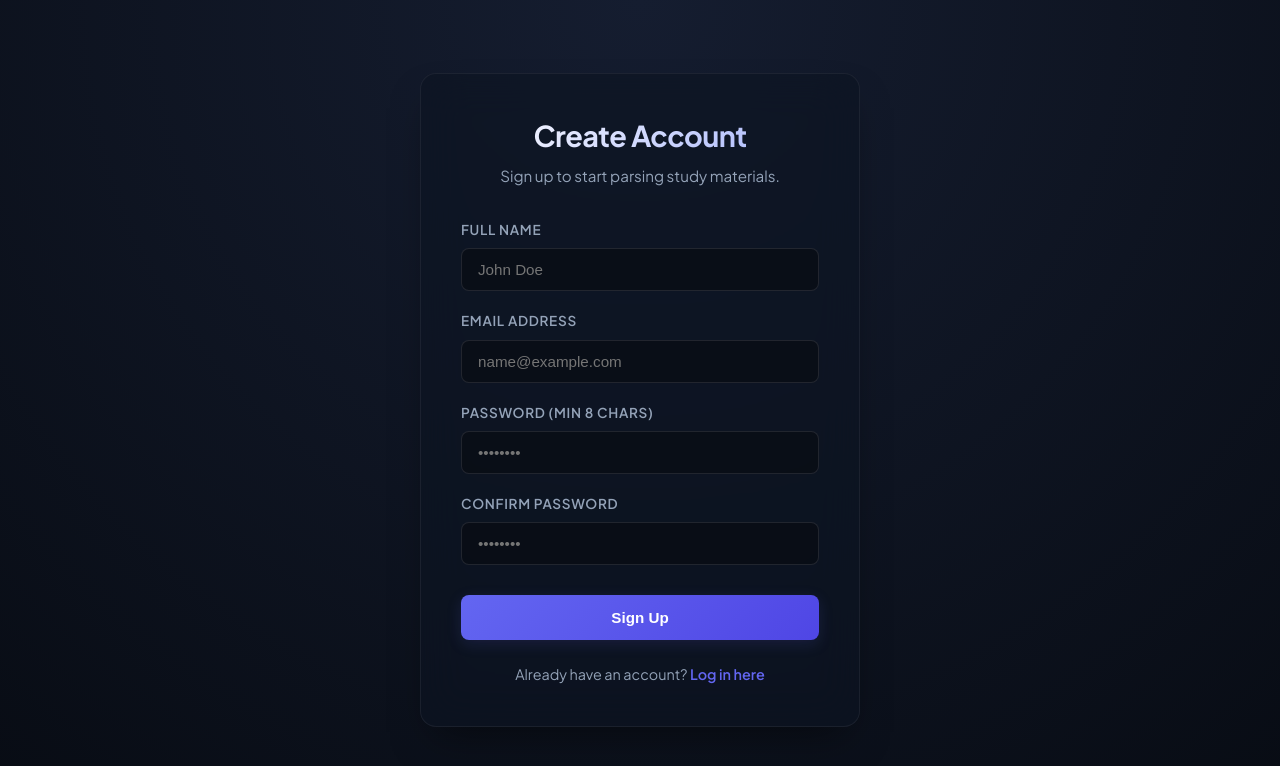
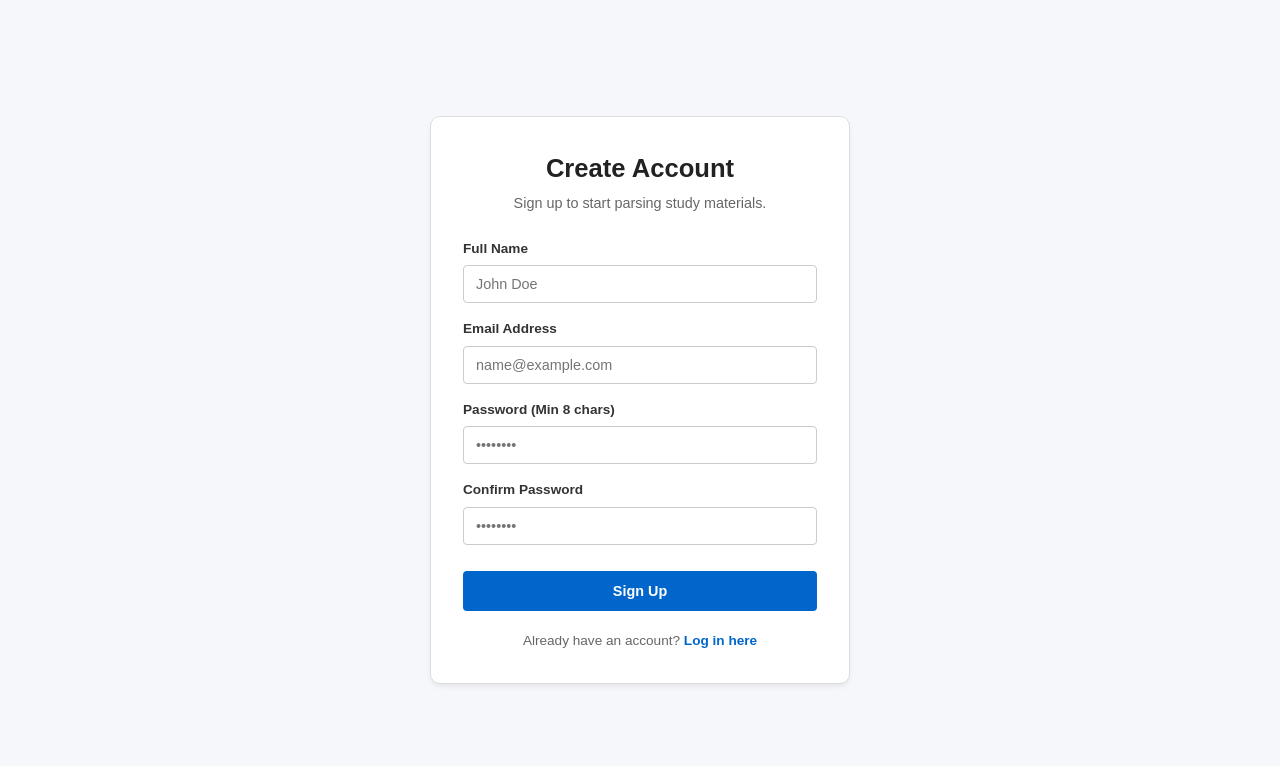
Before and after one commit to Vishaldave45/ai-study-assistant, a React (Vite) app in the folder frontend/: page /register in a window 1280 px wide. Shown: the top 766 px of the page. Built offline with nearby package versions, Linux system fonts and the light colour scheme.

Commit message:
feat(frontend): update auth pages to use matching workspace light theme design

```diff
--- a/frontend/src/styles/index.css
+++ b/frontend/src/styles/index.css
@@ -1,5 +1,3 @@
-@import url('https://fonts.googleapis.com/css2?family=Plus+Jakarta+Sans:wght@300;400;500;600;700&display=swap');
-
 *,
 *::before,
 *::after {
@@ -22,182 +20,151 @@ body {
 }
 
 /* ==========================================
-   Isolated Premium Auth Styling (Dark Mode)
+   Clean Matching Auth Styling (Light Theme)
    ========================================== */
 
 .auth-page-container {
-  font-family: 'Plus Jakarta Sans', system-ui, -apple-system, sans-serif;
-  background-color: #080c14;
-  background-image: radial-gradient(circle at 50% 0%, #151d30 0%, #080c14 100%);
-  color: #f8fafc;
   display: flex;
   align-items: center;
   justify-content: center;
   min-height: 100vh;
   width: 100%;
   padding: 24px;
+  background: #f5f7fb;
+  color: #222;
 }
 
-/* Floating Glassmorphic Authentication Card */
+/* Matching White Card */
 .auth-page-container .auth-card {
-  background: rgba(13, 20, 35, 0.65);
-  backdrop-filter: blur(20px);
-  -webkit-backdrop-filter: blur(20px);
-  border: 1px solid rgba(255, 255, 255, 0.06);
-  box-shadow: 0 20px 40px -15px rgba(0, 0, 0, 0.5);
+  background: #fff;
+  border: 1px solid #ddd;
+  box-shadow: 0 4px 6px -1px rgba(0, 0, 0, 0.05), 0 2px 4px -1px rgba(0, 0, 0, 0.03);
   width: 100%;
-  max-width: 440px;
-  padding: 40px;
-  border-radius: 16px;
-  animation: authCardFadeIn 0.6s cubic-bezier(0.16, 1, 0.3, 1) forwards;
-}
-
-@keyframes authCardFadeIn {
-  from {
-    opacity: 0;
-    transform: translateY(15px);
-  }
-  to {
-    opacity: 1;
-    transform: translateY(0);
-  }
+  max-width: 420px;
+  padding: 32px;
+  border-radius: 10px;
 }
 
 /* Auth Header */
 .auth-page-container .auth-header {
   text-align: center;
-  margin-bottom: 32px;
+  margin-bottom: 24px;
 }
 
 .auth-page-container .auth-header h1 {
-  font-size: 1.8em;
-  font-weight: 700;
-  letter-spacing: -0.02em;
-  margin-bottom: 8px;
-  background: linear-gradient(135deg, #fff 0%, #a5b4fc 100%);
-  -webkit-background-clip: text;
-  -webkit-text-fill-color: transparent;
+  font-size: 1.6em;
+  font-weight: bold;
+  color: #222;
+  margin-bottom: 6px;
 }
 
 .auth-page-container .auth-header p {
-  color: #94a3b8;
-  font-size: 0.95em;
-  font-weight: 400;
+  color: #666;
+  font-size: 0.9em;
 }
 
 /* Form Styles */
 .auth-page-container .auth-form {
   display: flex;
   flex-direction: column;
-  gap: 20px;
+  gap: 16px;
 }
 
 .auth-page-container .form-group {
   display: flex;
   flex-direction: column;
-  gap: 8px;
+  gap: 6px;
 }
 
 .auth-page-container .form-group label {
   font-size: 0.85em;
-  font-weight: 600;
-  letter-spacing: 0.05em;
-  text-transform: uppercase;
-  color: #94a3b8;
+  font-weight: bold;
+  color: #333;
 }
 
 .auth-page-container .form-group input {
-  background: rgba(7, 10, 18, 0.6);
-  border: 1px solid rgba(255, 255, 255, 0.1);
-  color: #f8fafc;
-  padding: 12px 16px;
-  font-size: 0.95em;
-  border-radius: 8px;
+  background: #fff;
+  border: 1px solid #ccc;
+  color: #222;
+  padding: 10px 12px;
+  font-size: 0.9em;
+  border-radius: 4px;
   width: 100%;
   outline: none;
-  transition: all 0.2s ease-in-out;
+  transition: border-color 0.15s ease-in-out;
 }
 
 .auth-page-container .form-group input:focus {
-  border-color: #6366f1;
-  box-shadow: 0 0 0 4px rgba(99, 102, 241, 0.25);
+  border-color: #0066cc;
 }
 
-/* Gradient Action Button */
+/* Matching Blue Action Button */
 .auth-page-container .auth-btn {
-  background: linear-gradient(135deg, #6366f1 0%, #4f46e5 100%);
+  background: #0066cc;
   color: #fff;
   border: none;
-  padding: 14px;
-  font-size: 0.95em;
-  font-weight: 600;
-  border-radius: 8px;
+  padding: 12px;
+  font-size: 0.9em;
+  font-weight: bold;
+  border-radius: 4px;
   cursor: pointer;
   width: 100%;
-  box-shadow: 0 4px 15px rgba(99, 102, 241, 0.15);
-  transition: all 0.25s cubic-bezier(0.16, 1, 0.3, 1);
+  transition: background 0.15s ease-in-out;
   display: flex;
   align-items: center;
   justify-content: center;
 }
 
 .auth-page-container .auth-btn:hover:not(:disabled) {
-  filter: brightness(1.1);
-  box-shadow: 0 0 25px rgba(99, 102, 241, 0.25);
-  transform: translateY(-1px);
-}
-
-.auth-page-container .auth-btn:active:not(:disabled) {
-  transform: translateY(0);
+  background: #0052a3;
 }
 
 .auth-page-container .auth-btn:disabled {
   opacity: 0.6;
   cursor: not-allowed;
-  box-shadow: none;
 }
 
 /* Alert Notification Boxes */
 .auth-page-container .auth-alert {
-  padding: 12px 16px;
-  border-radius: 8px;
-  font-size: 0.9em;
+  padding: 10px 14px;
+  border-radius: 4px;
+  font-size: 0.85em;
   font-weight: 500;
   display: flex;
   align-items: center;
-  gap: 10px;
+  gap: 8px;
+  line-height: 1.4;
 }
 
 .auth-page-container .auth-alert.error {
-  background: rgba(239, 68, 68, 0.1);
-  border: 1px solid rgba(239, 68, 68, 0.2);
-  color: #f87171;
+  background: #fee2e2;
+  border: 1px solid #fca5a5;
+  color: #991b1b;
 }
 
 .auth-page-container .auth-alert.info {
-  background: rgba(99, 102, 241, 0.1);
-  border: 1px solid rgba(99, 102, 241, 0.2);
-  color: #f8fafc;
+  background: #e0f2fe;
+  border: 1px solid #bae6fd;
+  color: #0369a1;
 }
 
 /* Footer Link Wrappers */
 .auth-page-container .auth-footer {
-  margin-top: 24px;
+  margin-top: 20px;
   text-align: center;
-  font-size: 0.9em;
-  color: #94a3b8;
+  font-size: 0.85em;
+  color: #666;
   display: flex;
   flex-direction: column;
-  gap: 8px;
+  gap: 6px;
 }
 
 .auth-page-container .auth-footer a {
-  color: #6366f1;
+  color: #0066cc;
   text-decoration: none;
-  font-weight: 600;
-  transition: color 0.2s ease;
+  font-weight: bold;
 }
 
 .auth-page-container .auth-footer a:hover {
-  color: #a5b4fc;
+  text-decoration: underline;
 }
```
